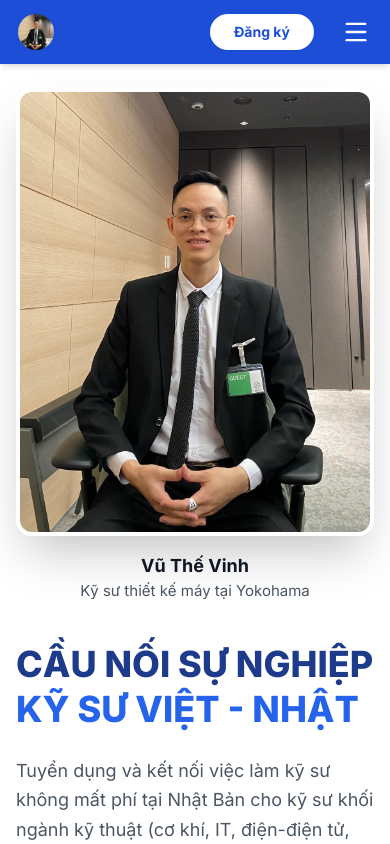
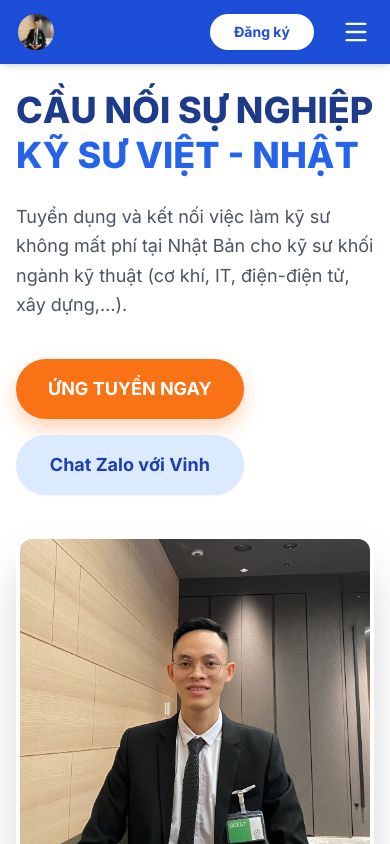
Before and after one commit to vinhcongtu/vinh-japan-web, a Next.js app: page /ky-su-nhat-ban in a window 390 px wide. Shown: the top 844 px of the page. Built offline with nearby package versions, Linux system fonts and the light colour scheme.

Commit message:
Add files via upload

```diff
--- a/app/(marketing)/ky-su-nhat-ban/page.tsx
+++ b/app/(marketing)/ky-su-nhat-ban/page.tsx
@@ -17,7 +17,7 @@ export default function KySuNhatBanPage() {
         <div className="container mx-auto px-4 max-w-6xl">
           <div className="grid grid-cols-1 lg:grid-cols-12 gap-10 lg:gap-12 items-center">
             {/* Cột Text (lg:col-span-7) */}
-            <div className="lg:col-span-7 lg:pl-4 flex flex-col items-start text-left order-2 lg:order-1">
+            <div className="lg:col-span-7 lg:pl-4 flex flex-col items-start text-left order-1 lg:order-1">
               <h1 className="text-4xl md:text-5xl lg:text-[54px] font-extrabold text-blue-900 leading-tight mb-6 font-heading">
                 CẦU NỐI SỰ NGHIỆP <br className="hidden md:block" />
                 <span className="text-blue-600">KỸ SƯ VIỆT - NHẬT</span>
@@ -44,7 +44,7 @@ export default function KySuNhatBanPage() {
             </div>
 
             {/* Cột Ảnh (lg:col-span-5) */}
-            <div className="lg:col-span-5 order-1 lg:order-2 flex flex-col items-center lg:items-end">
+            <div className="lg:col-span-5 order-2 lg:order-2 flex flex-col items-center lg:items-end">
               <div className="relative rounded-2xl overflow-hidden shadow-2xl aspect-[4/5] w-full max-w-md border-4 border-white lg:rotate-2 hover:rotate-0 transition-transform duration-500 mb-4">
                 <Image
                   src="/images/bu2-job/hero-vinh-vest.webp"
```
